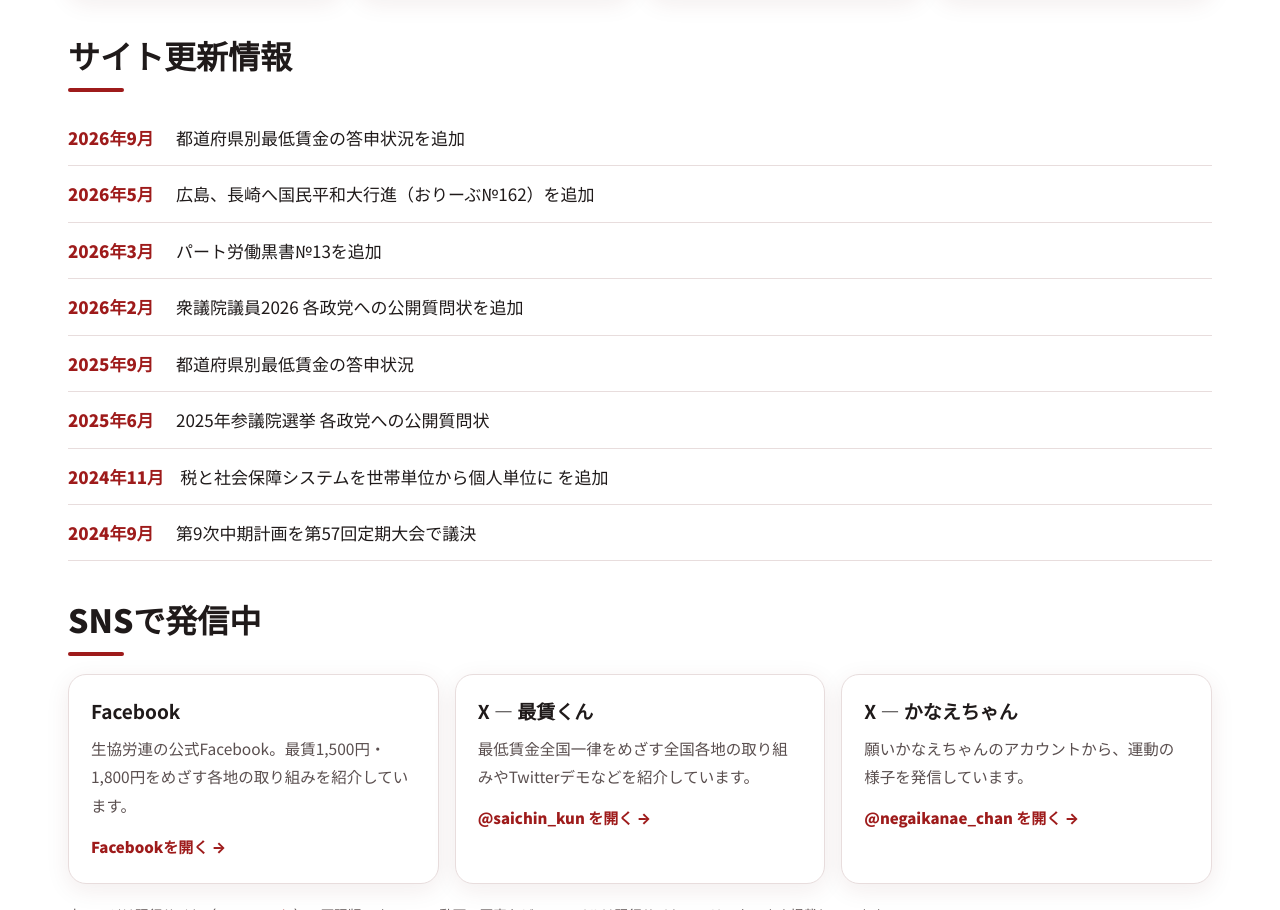
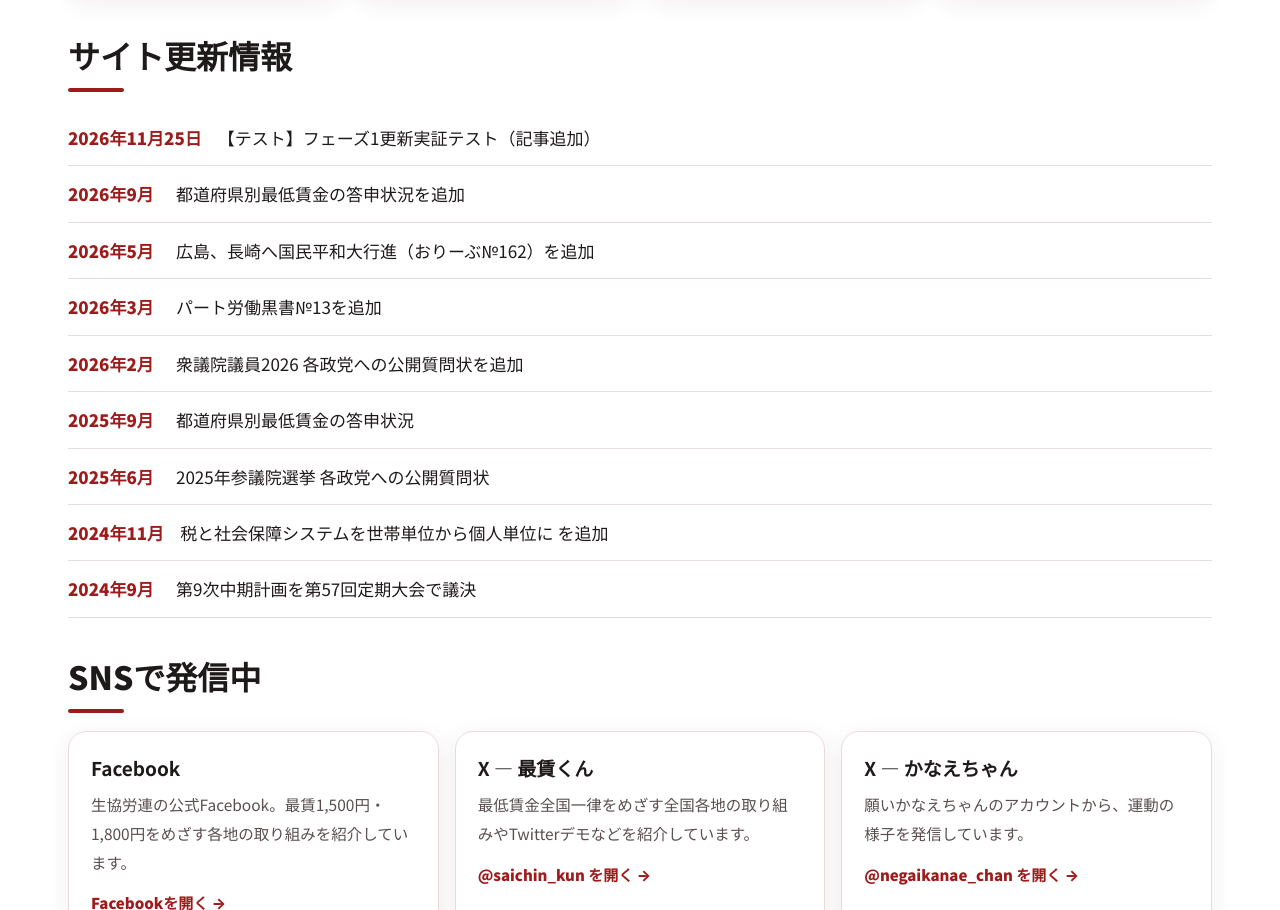
Before and after one commit to cwucwu1968/cwu-jp, a plain HTML site: page index.html in a window 1280 px wide. Shown: the part 1538-2448 px from the top of the page. Drawn offline with Linux system fonts and the light colour scheme.

Commit message:
テスト：更新情報に記事追加のテスト行を追加

```diff
--- a/index.html
+++ b/index.html
@@ -172,6 +172,7 @@ footer ul{list-style:none;margin:0;padding:0} footer li{margin:6px 0}
 
 <h2 class="sec">サイト更新情報</h2><div class="rule"></div>
 <ul class="timeline">
+<li><time>2026年11月25日</time><span>【テスト】フェーズ1更新実証テスト（記事追加）</span></li>
 <li><time>2026年9月</time><span>都道府県別最低賃金の答申状況を追加</span></li>
 <li><time>2026年5月</time><span>広島、長崎へ国民平和大行進（おりーぶ№162）を追加</span></li>
 <li><time>2026年3月</time><span>パート労働黒書№13を追加</span></li>
```
